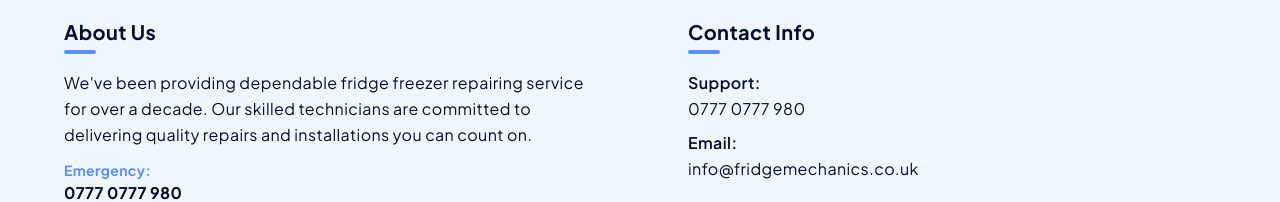
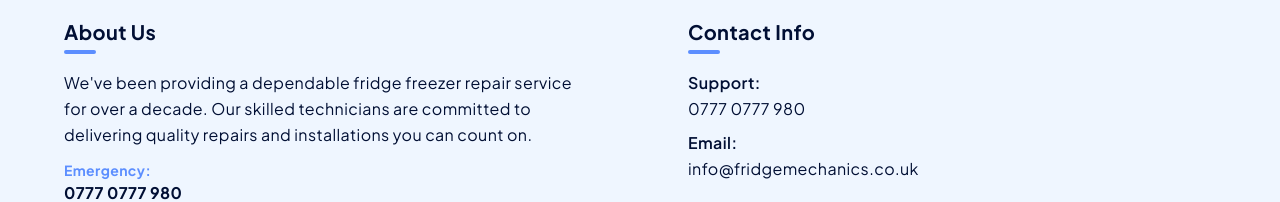
Before and after one commit to satnamSandhu2001/fridge-mechanics-UK, a Next.js app: page / in a window 1280 px wide. Shown: the part 5387-5589 px from the top of the page. Built offline with nearby package versions, Linux system fonts and the light colour scheme.

Commit message:
content updated

```diff
--- a/src/components/Footer.tsx
+++ b/src/components/Footer.tsx
@@ -10,8 +10,8 @@
 						About Us
 					</h5>
 					<p>
-						We&apos;ve been providing dependable fridge freezer repairing
-						service for over a decade. Our skilled technicians are committed to
+						We&apos;ve been providing a dependable fridge freezer repair service
+						for over a decade. Our skilled technicians are committed to
 						delivering quality repairs and installations you can count on.
 					</p>
 					<div className="font-bold mt-3">
```
